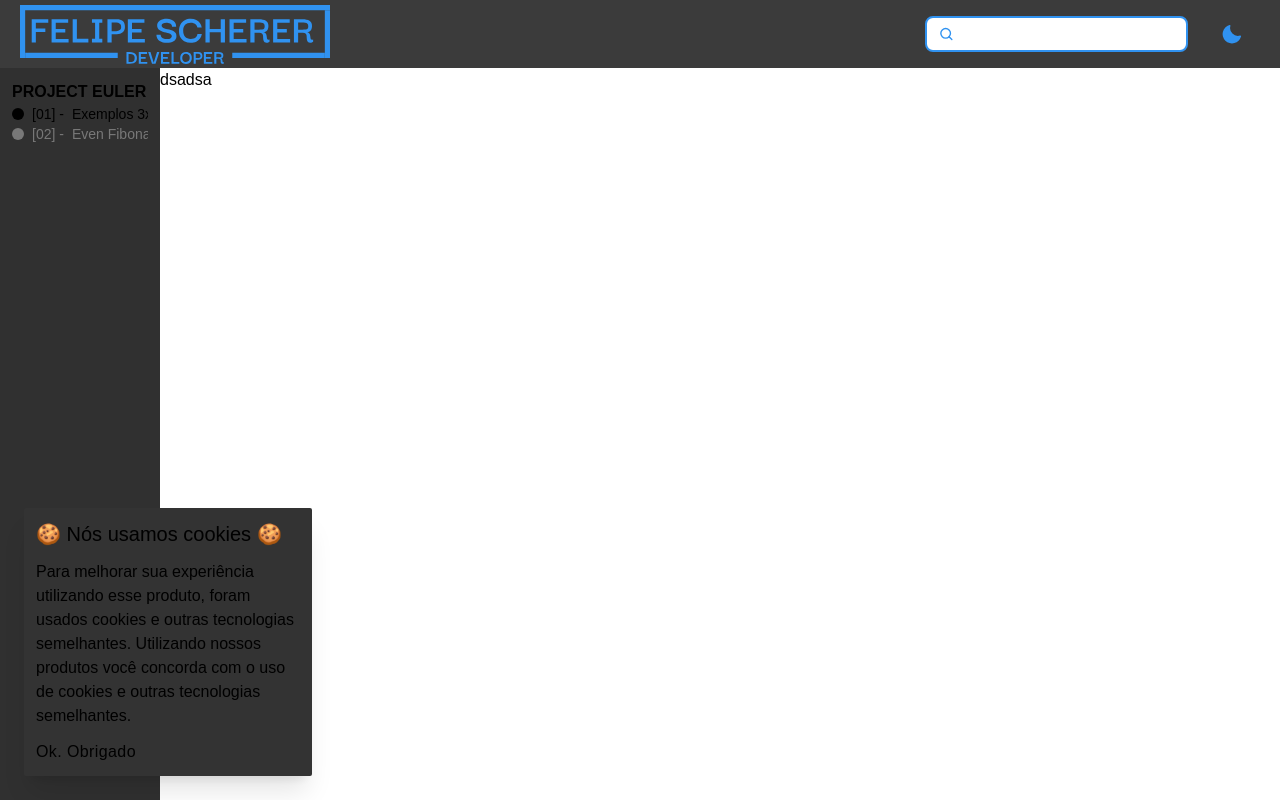
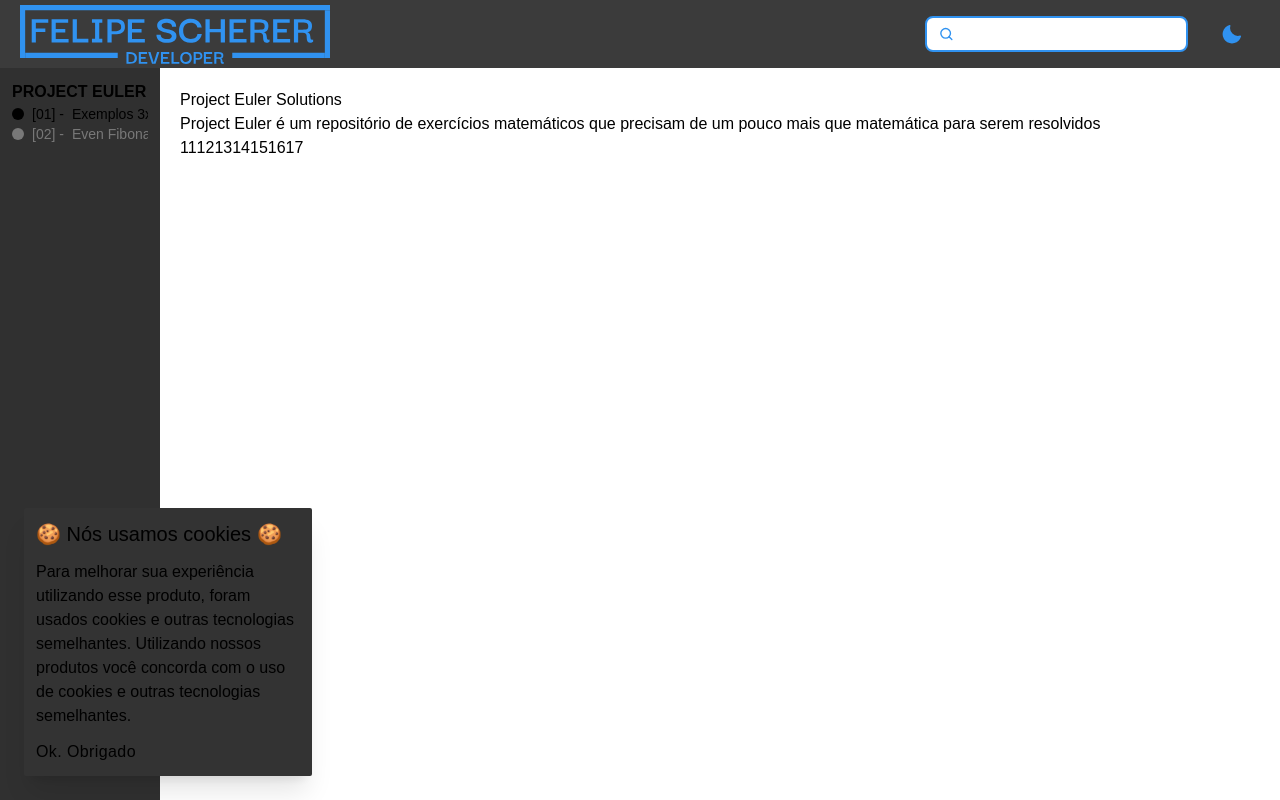
Before and after one commit to fescherer/project-euler, a Next.js app: page / in a window 1280 px wide. Built offline with nearby package versions, Linux system fonts and the light colour scheme; a web font is replaced by a local one.

Commit message:
:sparkles: feat: main content

```diff
--- a/src/app/page.tsx
+++ b/src/app/page.tsx
@@ -1,3 +1,5 @@
+import { ProblemList } from '@/features/ProblemList'
+
 export default function Home() {
-  return <span>dsadsa</span>
+  return <ProblemList />
 }
--- /dev/null
+++ b/src/features/ProblemList/index.tsx
@@ -0,0 +1,24 @@
+'use client'
+
+import { useState } from 'react'
+
+export function ProblemList() {
+  const [list] = useState(['11', '12', '13', '14', '15', '16', '17'])
+
+  return (
+    <div className="m-5">
+      <div>
+        <h2>Project Euler Solutions</h2>
+        <p>
+          Project Euler é um repositório de exercícios matemáticos que precisam
+          de um pouco mais que matemática para serem resolvidos
+        </p>
+      </div>
+      <div className="flex">
+        {list.map((item) => (
+          <span key={item}>{item}</span>
+        ))}
+      </div>
+    </div>
+  )
+}
--- /dev/null
+++ b/src/features/ProblemPage/index.tsx
@@ -0,0 +1,7 @@
+export function ProblemPage() {
+  return (
+    <div>
+      <div>dasdasd</div>
+    </div>
+  )
+}
```
